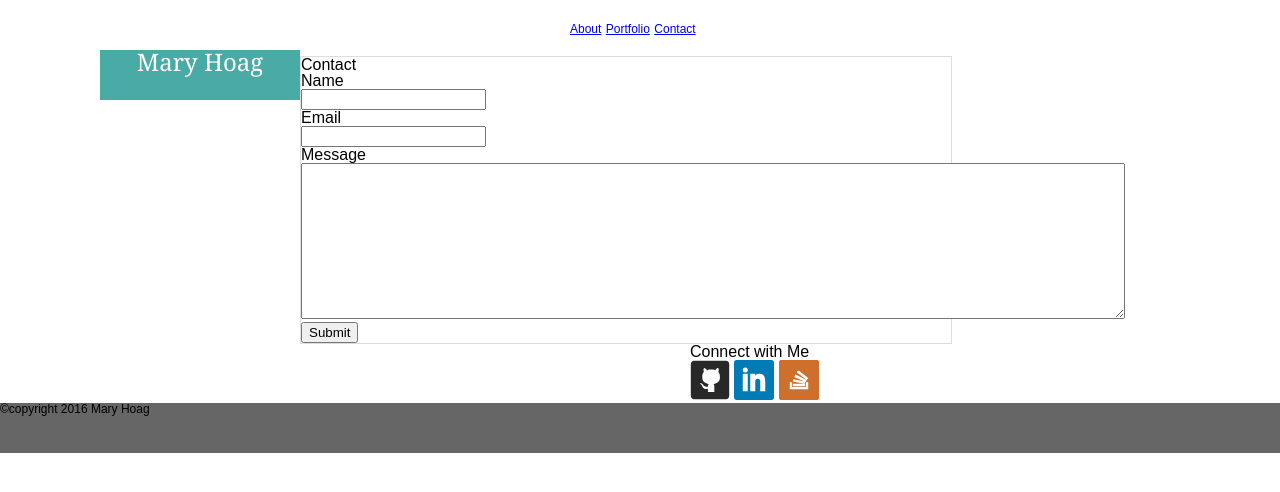
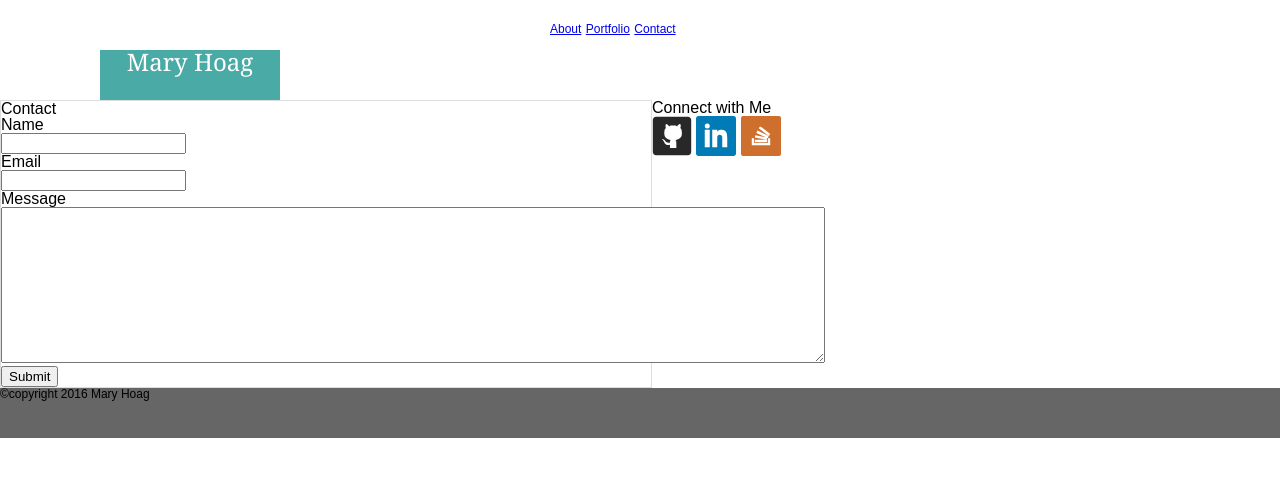
Before and after one commit to maryhoag/Basic-Portfolio, a PHP site: page /contact.html in a window 1280 px wide. Shown: the top 492 px of the page. Run offline with PHP 8.4, Linux system fonts and the light colour scheme.

Commit message:
css improvements

```diff
--- a/assets/css/style.css
+++ b/assets/css/style.css
@@ -27,6 +27,7 @@
 	display: inline;
 	padding: 20px;
 	margin-left: 250px;
+	clear: right;
 }
 
 .navbar > li {
@@ -37,15 +38,14 @@
 
 header {
 	background-color: #ffffff;
-	border-width: 5px;
-	border-bottom: 100% solid #cccccc;
+	width: 100%;
 }
 
 .me {
 	background-color: #4aaaa5;
 	color: white;
 	height: 50px;
-	width: 200px;
+	width: 180px;
 	margin-left: 100px;
 	margin-top: 50px;
 	float: left;
@@ -60,9 +60,11 @@
 	border-color: #dddddd;
 	border-style: solid;
 	border-width: 1px;
+	float: left;
+	clear: left;
 }
 aside {
-	float: right;
+	float: left;
 	width: 270px;
 	background-color: #ffffff;
 
@@ -88,7 +90,7 @@
 	z-index: 100;
 	position: absolute;
 	background-color: #4aaaa5;
-	height: 50px;
+	height: 40px;
 	width: 200px;
 	color: white;
 	font-size: 20px;
```
